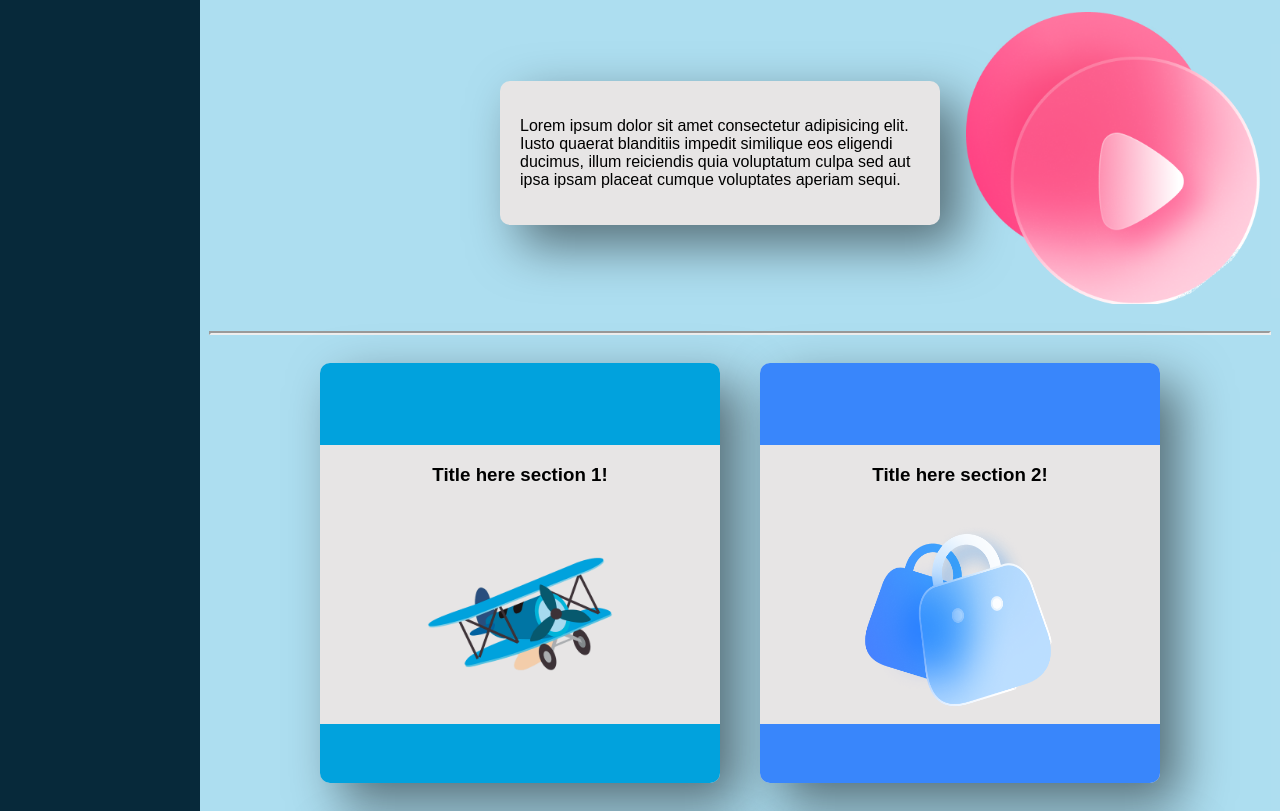
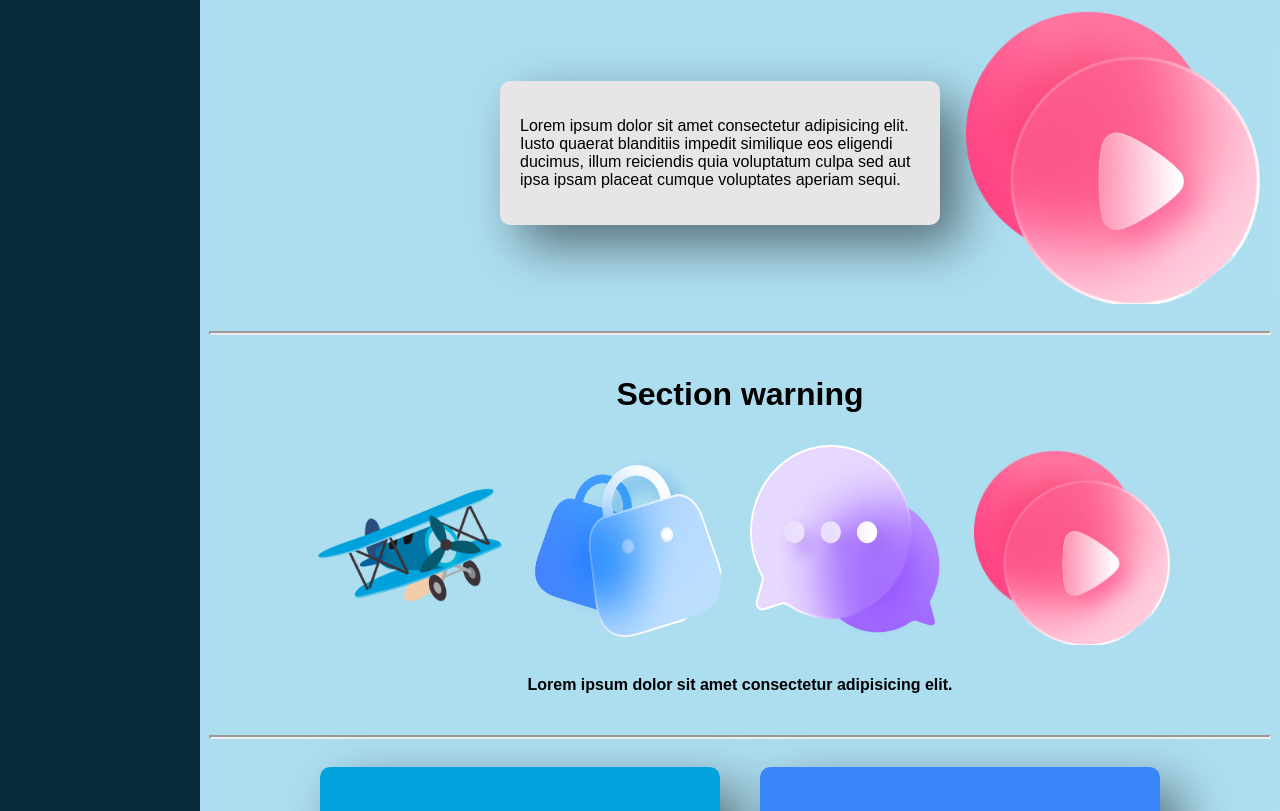
Before and after one commit to ClaytonMatos84/animations, a plain HTML site: page index.html in a window 1280 px wide. Shown: the part 1989-2800 px from the top of the page. Drawn offline with nearby package versions, Linux system fonts and the light colour scheme.

Commit message:
[master] secao animacao order

```diff
--- a/index.html
+++ b/index.html
@@ -119,7 +119,7 @@
                     <h4>Seção conteúdo 1</h4>
                     <div id="moveConteudo1" class="conteudo move-conteudo1">
                         <div class="conteudo-img">
-                            <img src="./img/airplane.png" alt="">
+                            <img src="./img/airplane.png" alt="Avião">
                         </div>
                         <div class="conteudo-texto">
                             <p>Lorem, ipsum dolor sit amet consectetur adipisicing elit. Est natus dicta hic veniam praesentium in quos perferendis earum eos? Rerum excepturi porro qui suscipit autem veritatis doloribus magni voluptate magnam?</p>
@@ -134,7 +134,7 @@
                             <p>Lorem ipsum dolor sit, amet consectetur adipisicing elit. Expedita vel maiores perferendis impedit culpa consequuntur perspiciatis blanditiis a at. Alias praesentium laborum corrupti pariatur tempore necessitatibus, quam corporis minima non?</p>
                         </div>
                         <div class="conteudo-img">
-                            <img src="./img/bag.png" alt="">
+                            <img src="./img/bag.png" alt="Bolsas">
                         </div>
                     </div>
                 </div>
@@ -143,7 +143,7 @@
                     <h4>Seção conteúdo 3</h4>
                     <div id="moveConteudo3" class="conteudo move-conteudo3">
                         <div class="conteudo-img">
-                            <img src="./img/chat.png" alt="">
+                            <img src="./img/chat.png" alt="Dialogo">
                         </div>
                         <div class="conteudo-texto">
                             <p>Lorem ipsum dolor sit amet consectetur adipisicing elit. Sed dolore omnis officia laborum iure illo quaerat accusantium doloremque, error pariatur saepe ratione quisquam reiciendis? Obcaecati rerum nam asperiores mollitia voluptas!</p>
@@ -158,9 +158,28 @@
                             <p>Lorem ipsum dolor sit amet consectetur adipisicing elit. Iusto quaerat blanditiis impedit similique eos eligendi ducimus, illum reiciendis quia voluptatum culpa sed aut ipsa ipsam placeat cumque voluptates aperiam sequi.</p>
                         </div>
                         <div class="conteudo-img">
-                            <img src="./img/play.png" alt="">
+                            <img src="./img/play.png" alt="Play">
                         </div>
                     </div>
+                </div>
+                <hr>
+                <div class="conteudo-aviso">
+                    <h1>Section warning</h1>
+                    <div class="grupo-conteudo">
+                            <div class="conteudo-img-middle">
+                                <img src="./img/airplane.png" alt="Imagem avião">
+                            </div>
+                            <div class="conteudo-img-middle">
+                                <img src="./img/bag.png" alt="Imagem sacolas">
+                            </div>
+                            <div class="conteudo-img-middle">
+                                <img src="./img/chat.png" alt="Imagem dialogo">
+                            </div>
+                            <div class="conteudo-img-middle">
+                                <img src="./img/play.png" alt="Imagem play">
+                            </div>
+                    </div>
+                    <h4>Lorem ipsum dolor sit amet consectetur adipisicing elit.</h4>
                 </div>
                 <hr>
                 <div class="conteudo-final">
@@ -168,7 +187,7 @@
                         <div class="conteudo-final-content">
                             <div class="conteudo-explicativo-espaco conteudo-espaco1"></div>
                             <h3>Title here section 1!</h3>
-                            <div class="conteudo-final-img">
+                            <div class="conteudo-img-middle">
                                 <img src="./img/airplane.png" alt="Imagem avião">
                             </div>
                             <div class="conteudo-explicativo-espaco conteudo-espaco1"></div>
@@ -181,8 +200,8 @@
                         <div class="conteudo-final-content">
                             <div class="conteudo-explicativo-espaco conteudo-espaco2"></div>
                             <h3>Title here section 2!</h3>
-                            <div class="conteudo-final-img">
-                                <img src="./img/bag.png" alt="Imagem avião">
+                            <div class="conteudo-img-middle">
+                                <img src="./img/bag.png" alt="Imagem sacolas">
                             </div>
                             <div class="conteudo-explicativo-espaco conteudo-espaco2"></div>
                             <p>Lorem ipsum dolor sit, amet consectetur adipisicing elit. Voluptate harum impedit voluptas qui quod cum similique. Aliquam culpa earum laudantium, quod id odio soluta, placeat sunt, quis nemo laborum mollitia.</p>
@@ -194,8 +213,8 @@
                         <div class="conteudo-final-content">
                             <div class="conteudo-explicativo-espaco conteudo-espaco3"></div>
                             <h3>Title here section 3!</h3>
-                            <div class="conteudo-final-img">
-                                <img src="./img/chat.png" alt="Imagem avião">
+                            <div class="conteudo-img-middle">
+                                <img src="./img/chat.png" alt="Imagem dialogo">
                             </div>
                             <div class="conteudo-explicativo-espaco conteudo-espaco3"></div>
                             <p>Lorem ipsum dolor sit amet consectetur adipisicing elit. Dolorem, saepe hic, ea consequatur assumenda temporibus consequuntur eum obcaecati ab rem iure? Doloremque officia sed recusandae perspiciatis quia eum, eius molestias.</p>
@@ -207,8 +226,8 @@
                         <div class="conteudo-final-content">
                             <div class="conteudo-explicativo-espaco conteudo-espaco4"></div>
                             <h3>Title here section 4!</h3>
-                            <div class="conteudo-final-img">
-                                <img src="./img/play.png" alt="Imagem avião">
+                            <div class="conteudo-img-middle">
+                                <img src="./img/play.png" alt="Imagem play">
                             </div>
                             <div class="conteudo-explicativo-espaco conteudo-espaco4"></div>
                             <p>Lorem ipsum dolor sit amet consectetur adipisicing elit. Dolorem, saepe hic, ea consequatur assumenda temporibus consequuntur eum obcaecati ab rem iure? Doloremque officia sed recusandae perspiciatis quia eum, eius molestias.</p>
--- a/style.css
+++ b/style.css
@@ -565,6 +565,53 @@ main.cards section.card.about {
     box-shadow: 20px 20px 50px rgba(0, 0, 0, 0.5);
 }
 
+.conteudo-aviso {
+    display: flex;
+    flex-direction: column;
+    align-items: center;
+    margin: 20px 0;
+}
+
+.grupo-conteudo {
+    display: flex;
+}
+
+.grupo-conteudo div:nth-child(1) {
+    order: 1;
+
+    animation: moveOrder 6s infinite forwards;
+}
+
+.grupo-conteudo div:nth-child(2) {
+    order: 2;
+}
+
+.grupo-conteudo div:nth-child(3) {
+    order: 3;
+}
+
+.grupo-conteudo div:nth-child(4) {
+    order: 4;
+}
+
+@keyframes moveOrder {
+    0% {
+        order: 1;
+    }
+
+    30% {
+        order: 2;
+    }
+
+    60% {
+        order: 3;
+    }
+
+    100% {
+        order: 5;
+    }
+}
+
 .conteudo-final {
     display: flex;
     flex-wrap: wrap;
@@ -620,13 +667,13 @@ main.cards section.card.about {
     background: #f85484;
 }
 
-.conteudo-final-img {
+.conteudo-img-middle {
     width: 200px;
     height: 200px;
     margin: 10px;
 }
 
-.conteudo-final-img img {
+.conteudo-img-middle img {
     width: 100%;
     height: 100%;
 }
```
